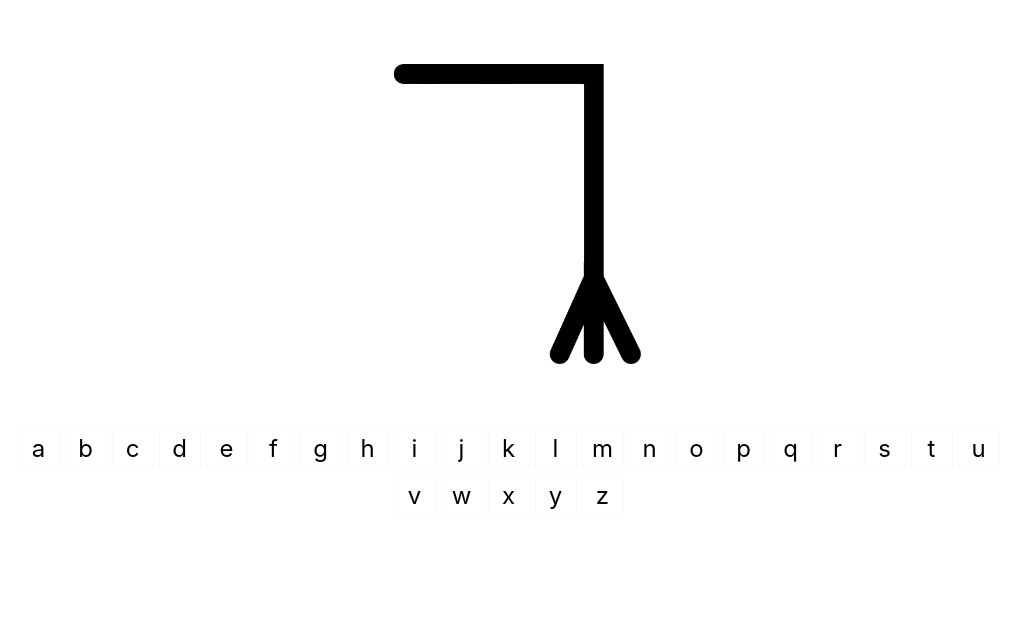
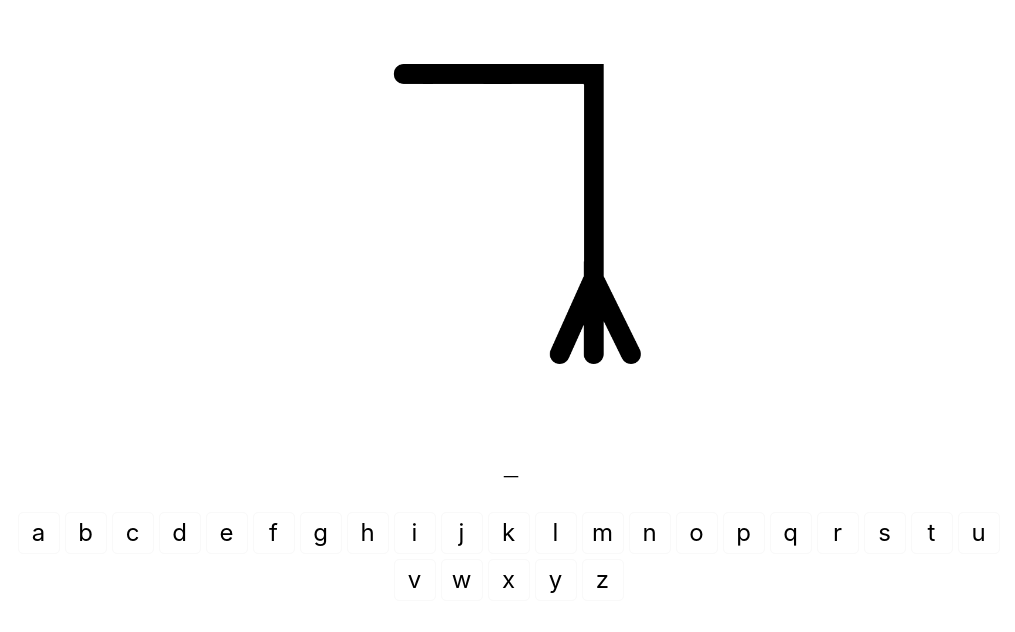
Before and after one commit to don-riel/hangman, a React (Create React App) app: page / in a window 1280 px wide. Both pictures are taken after a click on the button "New Game". Shown: the top 632 px of the page, without its empty margins (129-1144 px from the left). Built offline with nearby package versions, Linux system fonts and the light colour scheme; no server answers.

Commit message:
created hidden-letter component

```diff
--- a/src/App.js
+++ b/src/App.js
@@ -10,7 +10,7 @@ import NewGameButton from './components/buttons/newGame.button';
 function App() {
   const [word, setWord] = useState(null);
   const [wrongCount, setWrongCount] = useState(0);
-  const [playerStatus, setplayerStatus] = useState(true);
+  const [playerStatus, setplayerStatus] = useState(false);
 
   useEffect(() => {
     if(wrongCount === 6) {
@@ -18,14 +18,11 @@ function App() {
     }
   },[wrongCount])
 
-
-
   const fetchWords = async () => {
     fetch('https://random-word-api.herokuapp.com/word?number=1')
     .then(res => res.json())
     .then(res => setWord(res))
   }
-
 
   const increasewrongCount= () => {
     setWrongCount(wrongCount + 1)
@@ -43,7 +40,7 @@ function App() {
       <HangmanImage wrongCount={wrongCount} />
       <Word word={word} />
       {
-        playerStatus ? <NewGameButton handleCount={onPlayerReady} /> : <Letter word={word} onWrongLetter={increasewrongCount} />
+        playerStatus ? <Letter word={word} onWrongLetter={increasewrongCount} /> : <NewGameButton handleCount={onPlayerReady} />
       }
     </div>
   )
--- /dev/null
+++ b/src/components/hidden-letters/hidden-letters.component.jsx
@@ -0,0 +1,18 @@
+import React from 'react';
+
+import './hidden-letters.styles.scss';
+
+function HiddenLetter({arr}) {
+
+    return (
+        <div className='hiddenLetters-box'>
+            {
+               arr.map((elem, i = 0) =>
+                   <li key={i + 1}>{elem}</li>
+               )
+            }
+        </div>
+    )
+}
+
+export default HiddenLetter;
--- /dev/null
+++ b/src/components/hidden-letters/hidden-letters.styles.scss
@@ -0,0 +1,10 @@
+.hiddenLetters-box {
+    display: flex;
+    justify-content: center;
+    flex-wrap: wrap;
+    list-style: none;
+    margin: 1em 1em;
+    li{
+        margin: 1em 1em;
+    }
+}
--- a/src/components/image/image.component.jsx
+++ b/src/components/image/image.component.jsx
@@ -1,4 +1,4 @@
-import React, { useState } from 'react';
+import React from 'react';
 
 import base from '../../assets/images/base.png'
 import firstLvl from '../../assets/images/first.png';
--- a/src/components/letters/letter.component.jsx
+++ b/src/components/letters/letter.component.jsx
@@ -1,11 +1,32 @@
 import React, { useState, useEffect } from 'react';
 
+import HiddenLetter from '../hidden-letters/hidden-letters.component';
 import './letters.style.scss';
 
-function Letter({word, onWrongLetter }) {
+function Letter({ word, onWrongLetter }) {
 
     const A = 65;
     const [letters, setLetters] = useState(Array.from({length: 26}, (_, i) => String.fromCharCode(A + i)));
+    const [wordLetterArr, setwordLetterArr] = useState([0]);
+    const [hiddenLetterArr, setHiddenLetterArr] = useState([])
+    // const [letterCount, setLetterCount] = useState(0);
+    // const [uniqueLetters, setUniqueLetters] = useState([]);
+    // const [wordLength, setWordLength] = useState([0]);
+
+    useEffect(() => {
+        if(word !== null) {
+            setwordLetterArr(word[0].split(''))
+        }
+    },[word])
+
+    useEffect(() => {
+        let arr = [];
+        for (let index = 0; index < wordLetterArr.length; index++) {
+            arr.push(' __ ')
+        }
+        setHiddenLetterArr(arr)
+    },[wordLetterArr])
+
 
     const removeLetter = (toRemove) => {
         const filteredLetters = letters.filter(letter => letter !== toRemove );
@@ -15,13 +36,34 @@ function Letter({word, onWrongLetter }) {
     const removeAndIncreaseWrongCount = (toRemove) => {
         removeLetter(toRemove)
         onWrongLetter()
+
     }
+
+
+
+
+    const updateHiddenArr = (letter) => {
+        let toUpdate = hiddenLetterArr;
+
+
+
+        wordLetterArr.forEach((elem) => {
+            letter === elem ? toUpdate.push(elem) : toUpdate.push('_')
+        })
+
+    }
+
 
     const handleClick = (letter, word) => {
         word[0].includes(letter.toLowerCase()) ? removeLetter(letter)  : removeAndIncreaseWrongCount(letter);
+        updateHiddenArr(letter.toLowerCase())
     }
 
     return (
+        <div>
+            <div className='HiddenLetter'>
+                <HiddenLetter  arr={hiddenLetterArr}/>
+            </div>
             <div className='letters'>
                 {letters.map((letter, i = 0 ) =>
                 <li key={i +1} onClick={() => handleClick(letter, word)} >
@@ -29,6 +71,7 @@ function Letter({word, onWrongLetter }) {
                 </li>
                 )}
             </div>
+        </div>
     )
 }
 
--- a/src/components/letters/letters.style.scss
+++ b/src/components/letters/letters.style.scss
@@ -1,3 +1,9 @@
+
+
+
+
+
+
 .letters {
     display: flex;
     justify-content: center;
--- a/src/components/word/word.component.jsx
+++ b/src/components/word/word.component.jsx
@@ -1,10 +1,20 @@
-import React from 'react';
+import React, { useState, useEffect } from 'react';
+
+import HiddenLetters from '../hidden-letters/hidden-letters.component';
 
 function Word({word}) {
-    const children = word;
+    //TODO
+    //store the number of letters in the generated word
+        //hide the letters
+    //make an incrementing number for each correct guesses
+    //create a resonse for each correct guess
+        //reveal correct guessed letter
+    //create response when number of correct guesses === number of letters
+        //reveal the word
+
     return (
         <div>
-            <p>{children}</p>
+            <p>{word}</p>
         </div>
     )
 }
```
Lines whose indentation alone changed are shown as unchanged.
